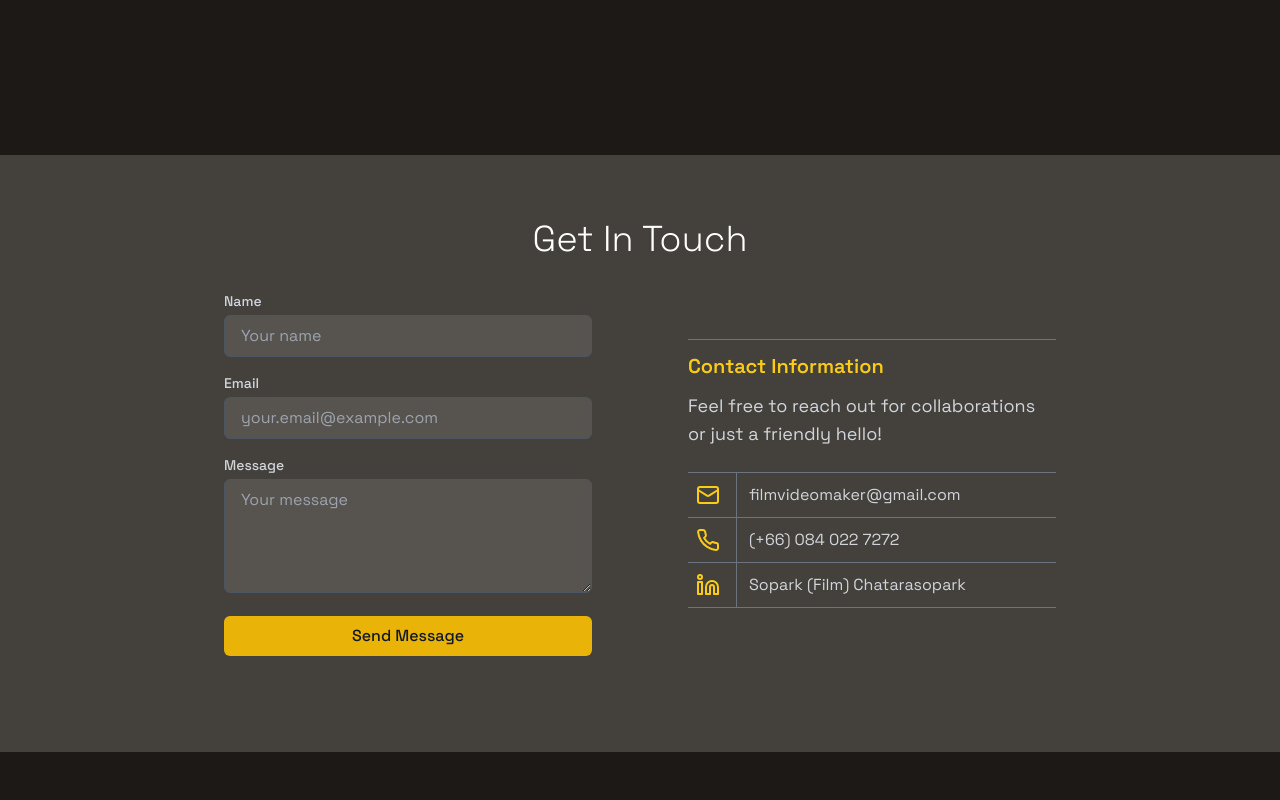
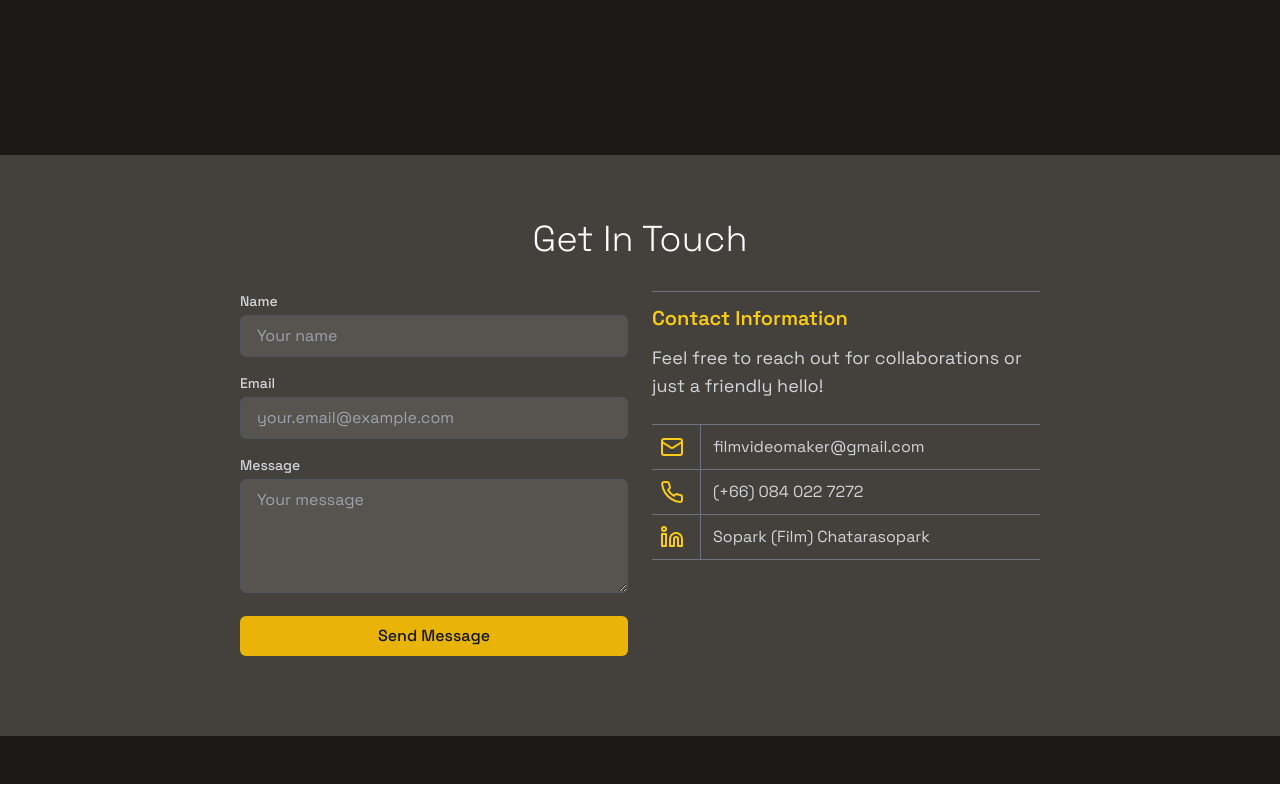
Before and after one commit to Jadisak/sopark, a React (Vite) app: page / in a window 1280 px wide. Shown: the part 2863-3663 px from the top of the page. Built offline with nearby package versions, Linux system fonts and the light colour scheme.

Commit message:
Rev00.0.402

```diff
--- a/src/App.tsx
+++ b/src/App.tsx
@@ -354,11 +354,11 @@ function App() {
             </section>
 
             {/* Contact Section */}
-            <section id="contact" className="bg-stone-700 pt-16 pb-24 px-4">
-              <div className="max-w-4xl mx-auto px-4 sm:px-0">
+            <section id="contact" className="bg-stone-700 pt-16 pb-20">
+              <div className="max-w-4xl mx-auto px-6">
                 <h2 className="text-4xl font-thin mb-8 text-center">Get In Touch</h2>
-                <div className="flex flex-col md:flex-row justify-between items-center gap-8">
-                  <div className="w-full mx-8 md:w-1/2">
+                <div className="flex flex-col md:flex-row justify-between items-start mx-6 gap-y-8">
+                  <div className="w-full md:mr-3">
                     <form className="space-y-4">
                       <div>
                         <label htmlFor="name" className="block text-sm font-medium text-gray-300 mb-1">Name</label>
@@ -395,7 +395,7 @@ function App() {
                       </button>
                     </form>
                   </div>
-                  <div className="w-full mx-8 md:w-1/2 flex flex-col items-start space-y-0 border-y border-gray-500">
+                  <div className="w-full md:ml-3 flex flex-col items-start space-y-0 border-y border-gray-500">
                     <div className='pb-6'>
                       <h3 className="text-xl font-semibold py-3 text-yellow-400">Contact Information</h3>
                       <p className="text-gray-300 text-lg">Feel free to reach out for collaborations or just a friendly hello!</p>
```
Also changed, not shown: 1 other file (tests, documents, lock files or other folders).
